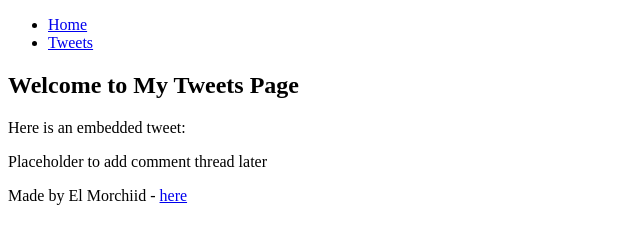
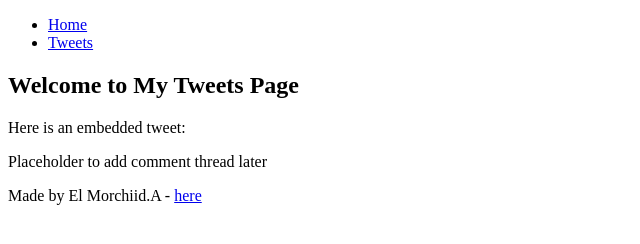
Before and after one commit to morxiid/My_First_Portfolio, a plain HTML site: page html_basic/tweets.html in a window 1280 px wide. Shown: the full height of the page, 0-640 px from the left. Drawn offline with Linux system fonts and the light colour scheme.

Commit message:
Removing some tags from index.html and tweets.html

```diff
--- a/html_basic/tweets.html
+++ b/html_basic/tweets.html
@@ -6,7 +6,6 @@
     <title>Basic HTML Structure</title>
 </head>
 <body>
-           <!-- Link to Homepage -->
      <!-- Header with Navigation -->
   <header>
     <ul>
@@ -33,7 +32,7 @@
    </main>
     <!-- Footer -->
     <footer>
-        <p>Made by El Morchiid - <a href="https://github.com/morxiid" target="_blank">here</a></p>
+        <p>Made by El Morchiid.A - <a href="https://github.com/morxiid" target="_blank">here</a></p>
     </footer>
 </body>
 </html>
```
Also changed, not shown: html_basic/index.html (+1 -1 lines). Lines whose indentation alone changed are shown as unchanged.
